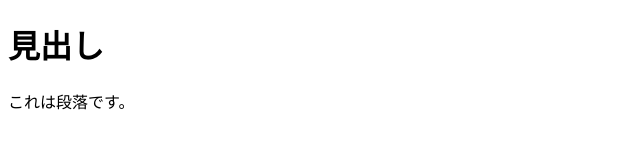
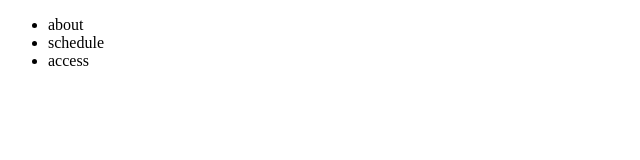
Before and after one commit to T-Motta/prog-training, a plain HTML site: page index.html in a window 1280 px wide. Shown: the whole page, without its empty margins (0-640 px from the left). Drawn offline with Linux system fonts and the light colour scheme.

Commit message:
ヘッだーGnavを追加してみました

```diff
--- a/index.html
+++ b/index.html
@@ -5,7 +5,13 @@
     <title>サンプルページ</title>
    </head>
    <body>
-     <h1>見出し</h1>
-     <p>これは段落です。</p>
+
+    <header id = "g-nav">
+        <ul>
+            <li>about</li>
+            <li>schedule</li>
+            <li>access</li>
+        </ul>
+    </header>
    </body>
 </html>
```
